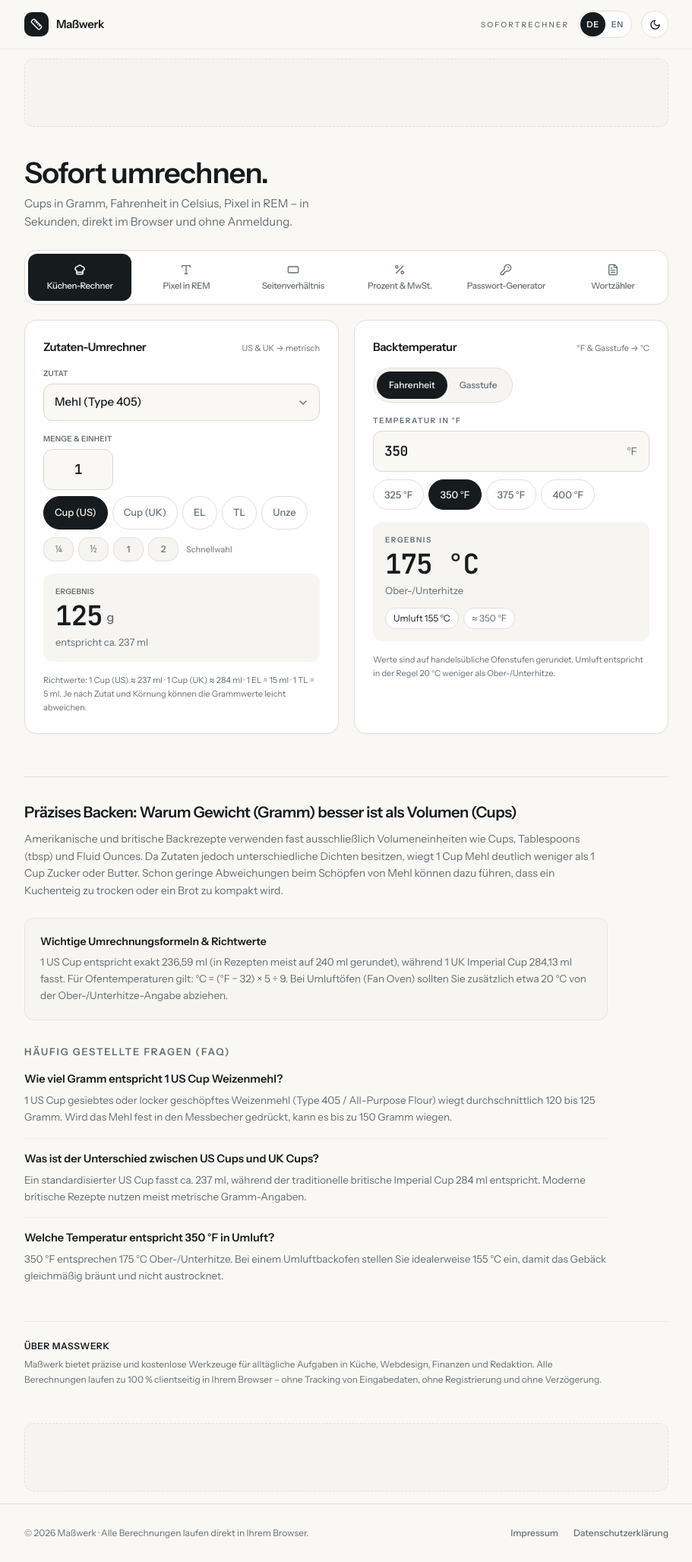
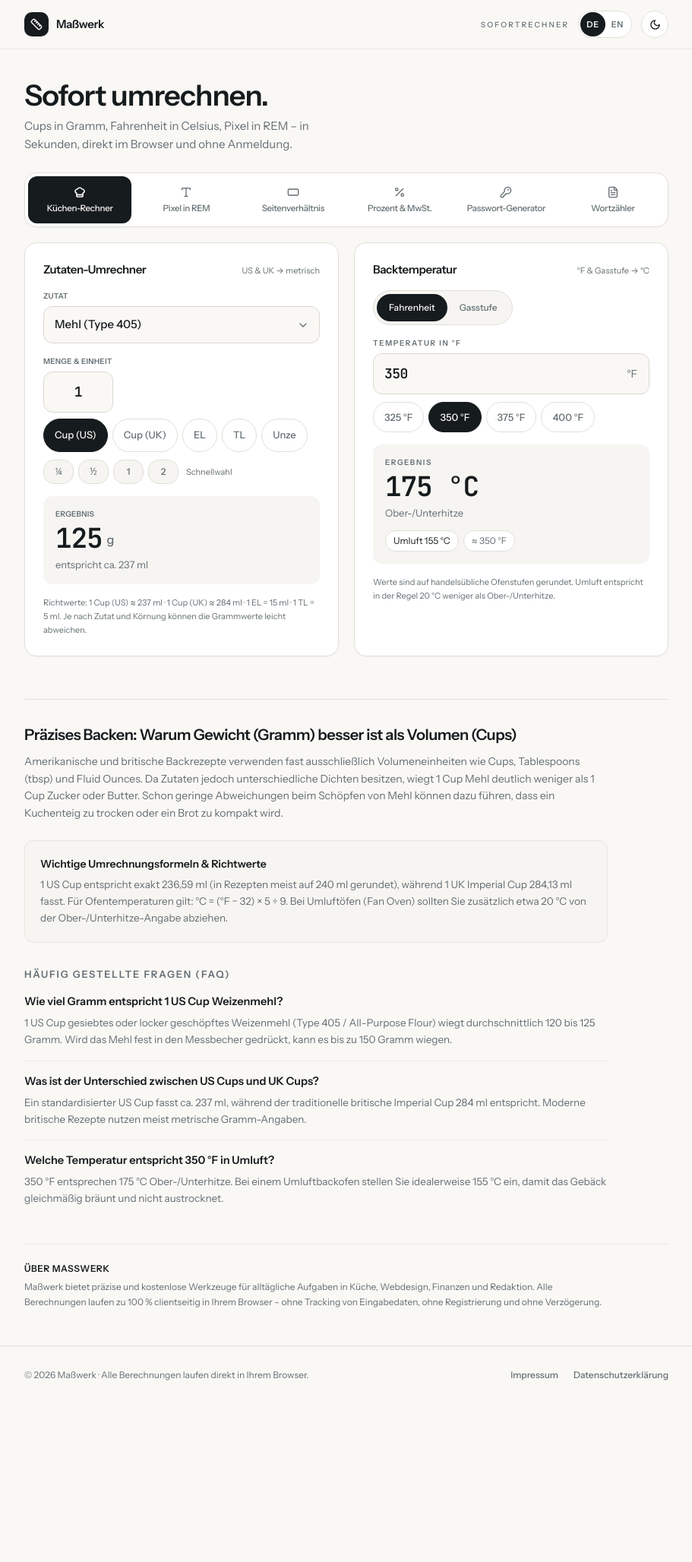
Before and after one commit to SvetM3/masswerk, a React (Vite) app: page / in a window 1280 px wide. Shown: the whole page at 76% size, without its empty margins (184-1095 px from the left). After the commit the page ends 1848 px from the top, so only its background shows below. Built offline with nearby package versions, Linux system fonts and the light colour scheme.

Commit message:
Update SiteLayout.jsx

```diff
--- a/components/SiteLayout.jsx
+++ b/components/SiteLayout.jsx
@@ -1,7 +1,6 @@
 import React from "react";
 import { Link, Outlet } from "react-router-dom";
 import { Ruler } from "lucide-react";
-import AdSlot from "@/components/AdSlot";
 import SiteFooter from "@/components/SiteFooter";
 import ThemeToggle from "@/components/ThemeToggle";
 import LanguageToggle from "@/components/LanguageToggle";
@@ -32,13 +31,10 @@ export default function SiteLayout() {
         </div>
       </header>
 
-      <AdSlot placement="top" />
-
       <main className="mx-auto w-full max-w-4xl flex-1 px-4 pb-12 sm:px-6">
         <Outlet />
       </main>
 
-      <AdSlot placement="bottom" />
       <SiteFooter />
     </div>
   );
```
